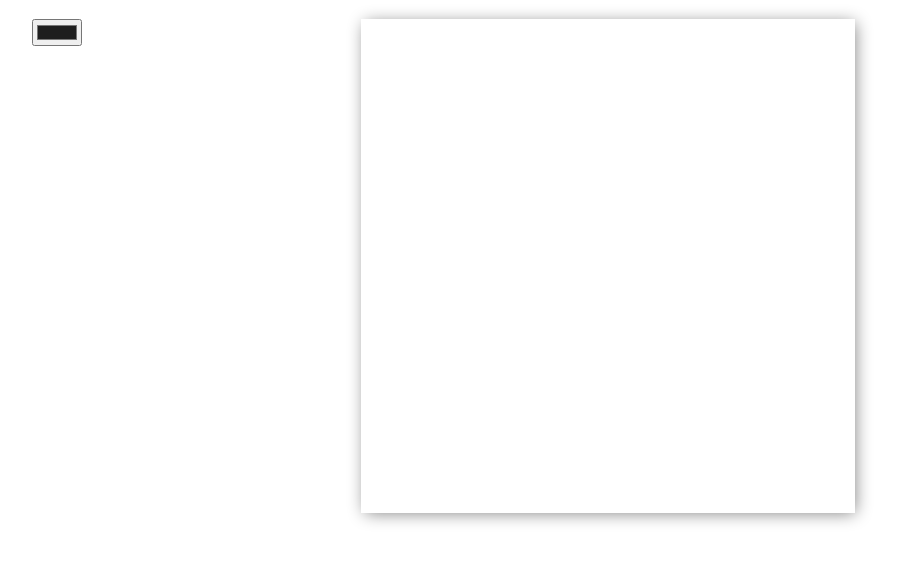
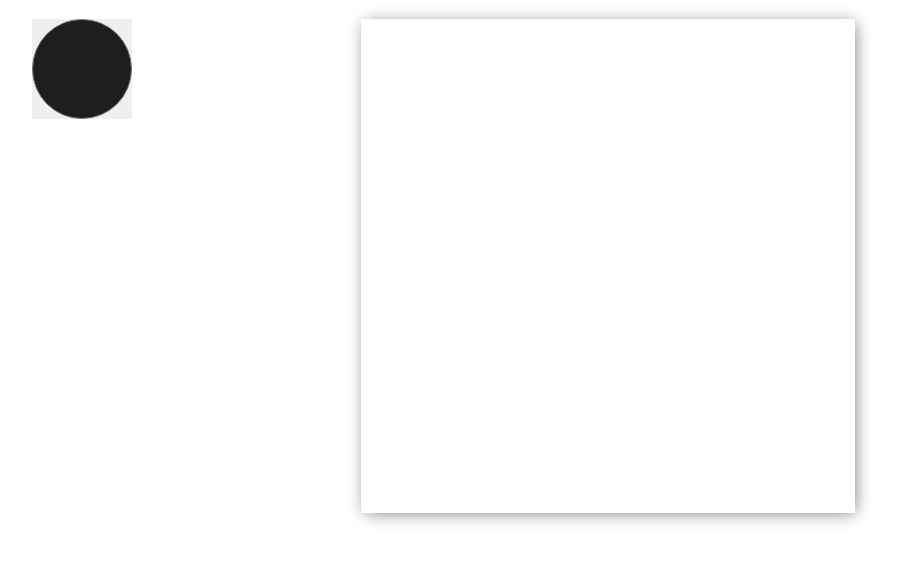
Before and after one commit to nyan-ko/odin-etch-a-sketch, a plain HTML site: page index.html in a window 1280 px wide. Shown: the part 61-624 px from the top of the page, without its empty margins (32-929 px from the left). Drawn offline with Linux system fonts and the light colour scheme.

Commit message:
Style color picker

```diff
--- a/style.css
+++ b/style.css
@@ -52,3 +52,20 @@ body {
     justify-content: space-between;
     padding: 0px 5vw;
 }
+
+#color-picker {
+    -webkit-appearance: none;
+    width: 100px;
+    height: 100px;
+    border: none;
+    padding: 0;
+}
+
+input[type="color" i]::-webkit-color-swatch {
+    border-radius: 50%;
+    padding: 0;
+}
+
+input[type="color" i]::-webkit-color-swatch-wrapper {
+    padding: 0;
+}
```
